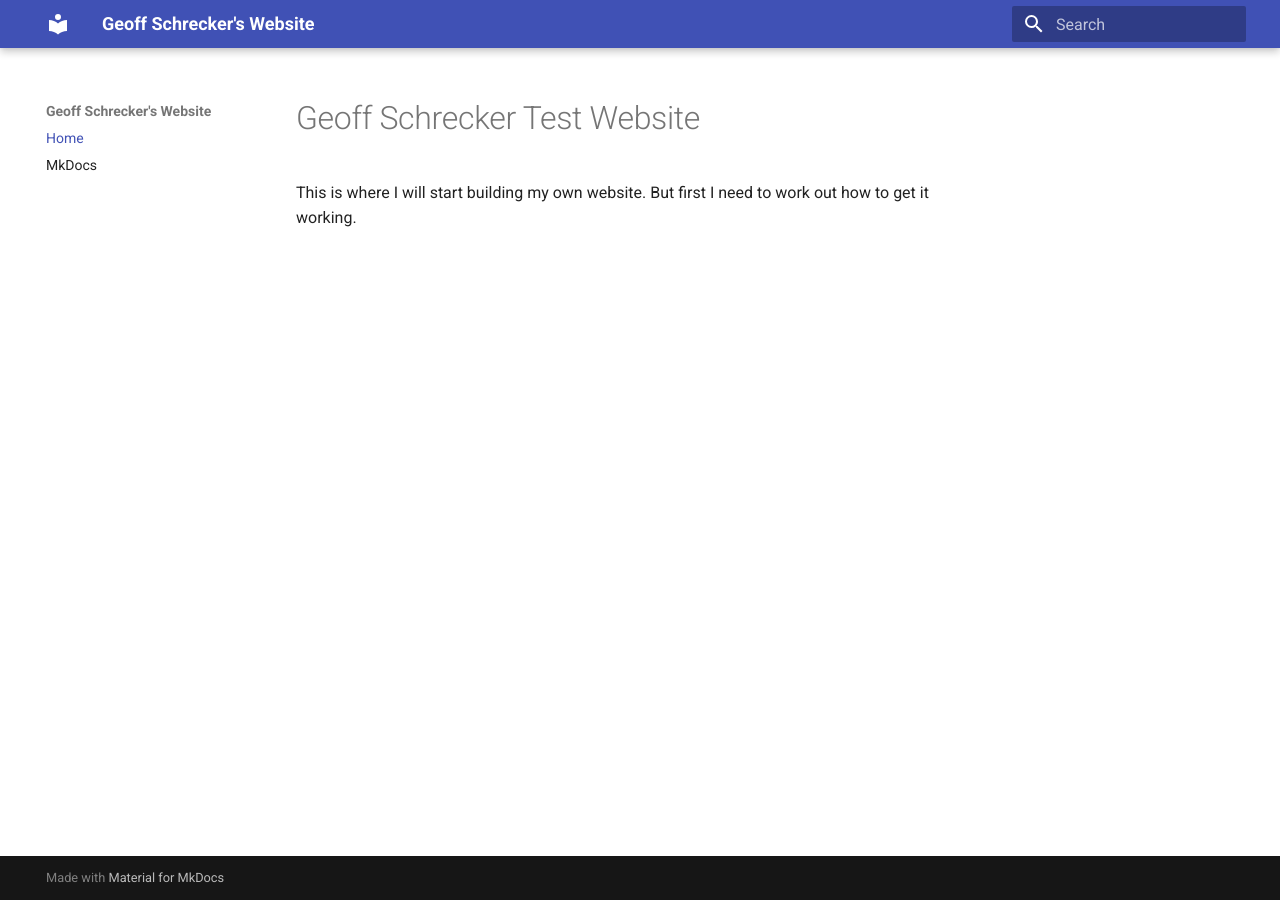
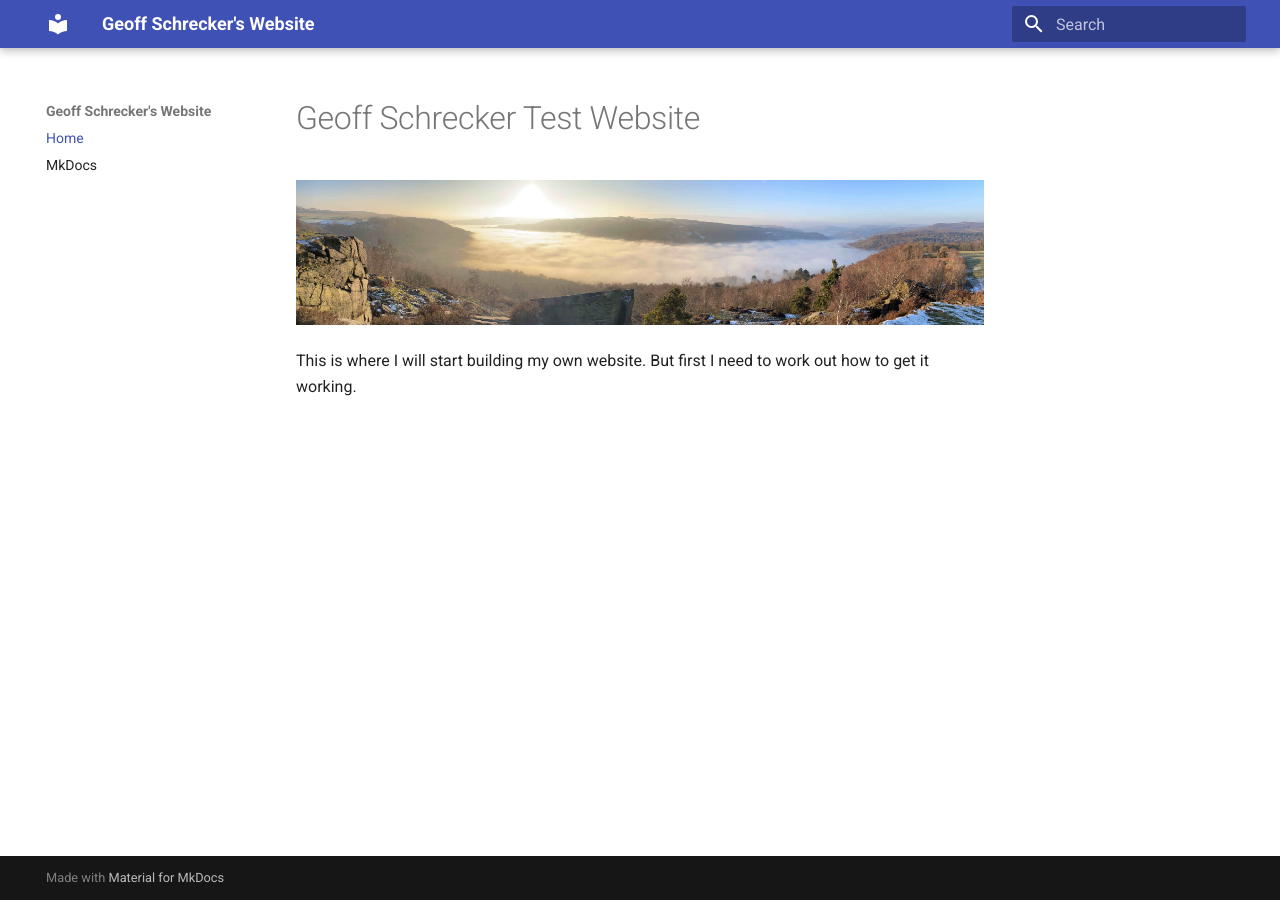
Before and after one commit to GeoffSchrecker/geoffschrecker, an MkDocs documentation site: the page built from docs/index.md, in a window 1280 px wide. Built offline with MkDocs 1.6.1 and Material for MkDocs 9.7.7, drawn with Linux system fonts in a browser that asks for light colours.

Commit message:
Add BAnner image to index.md

```diff
--- a/docs/index.md
+++ b/docs/index.md
@@ -1,3 +1,5 @@
 #Geoff Schrecker Test Website
 
+![Image title](/images/Banner.jpg)
+
 This is where I will start building my own website. But first I need to work out how to get it working.
```
Also changed, not shown: docs/images/Banner.jpg (added).
